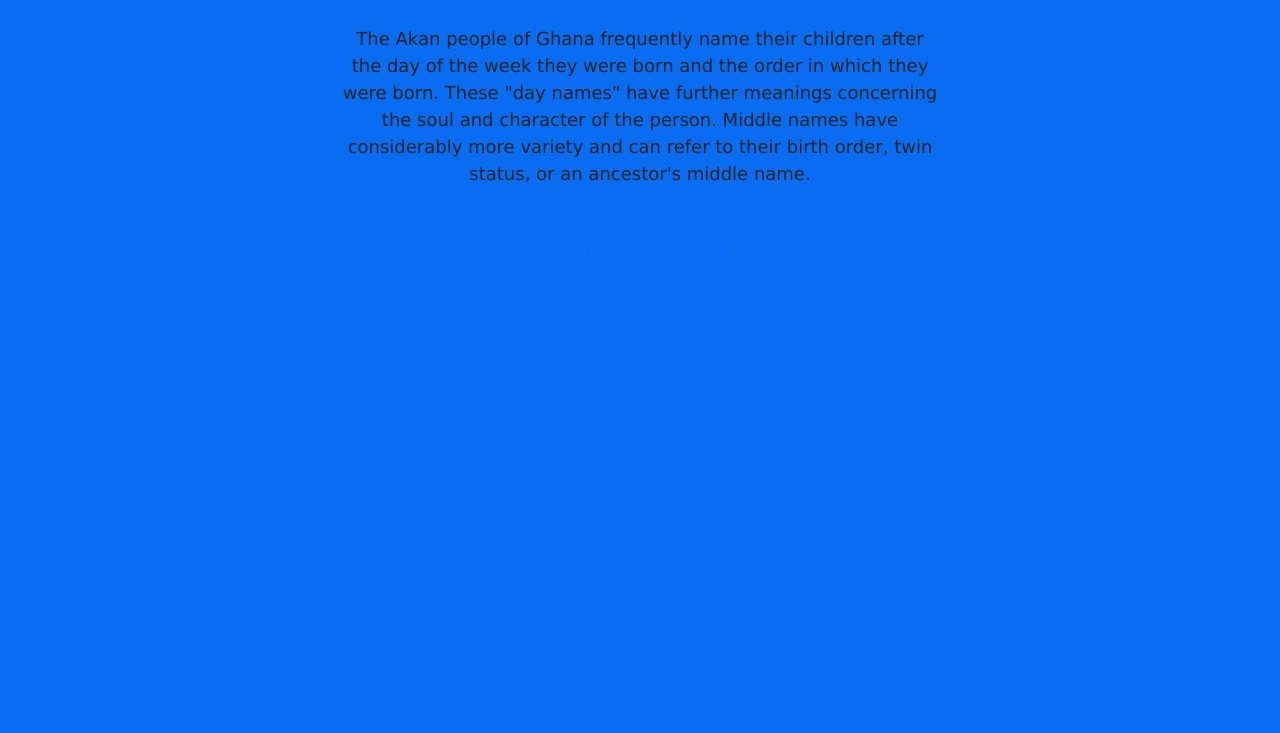
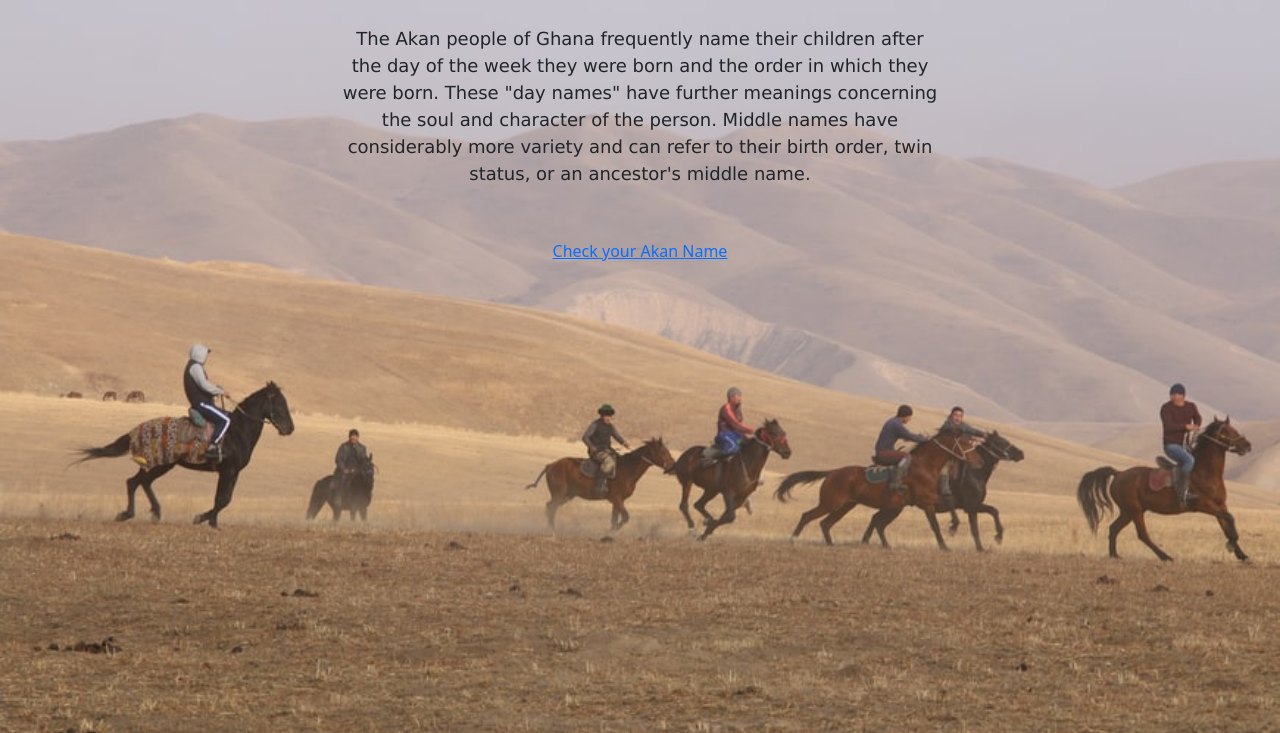
Before and after one commit to Diana-Kieru/Akan-Names, a plain HTML site: page index.html in a window 1280 px wide. Shown: the part 67-800 px from the top of the page. Drawn offline with nearby package versions, Linux system fonts and the light colour scheme; the site is published under a folder, as on GitHub Pages, so addresses that start at the root find nothing.

Commit message:
edited backgroung image

```diff
--- a/style.css
+++ b/style.css
@@ -10,7 +10,7 @@
 
 
 .background_image{
-  background-image: url(/IMG/horse.jpeg);
+  background-image: url(IMG/horse.jpeg);
   background-size: cover;
   height: 100vh;
   width: 100vw;
```
Also changed, not shown: IMG/khan.jpeg (added).
